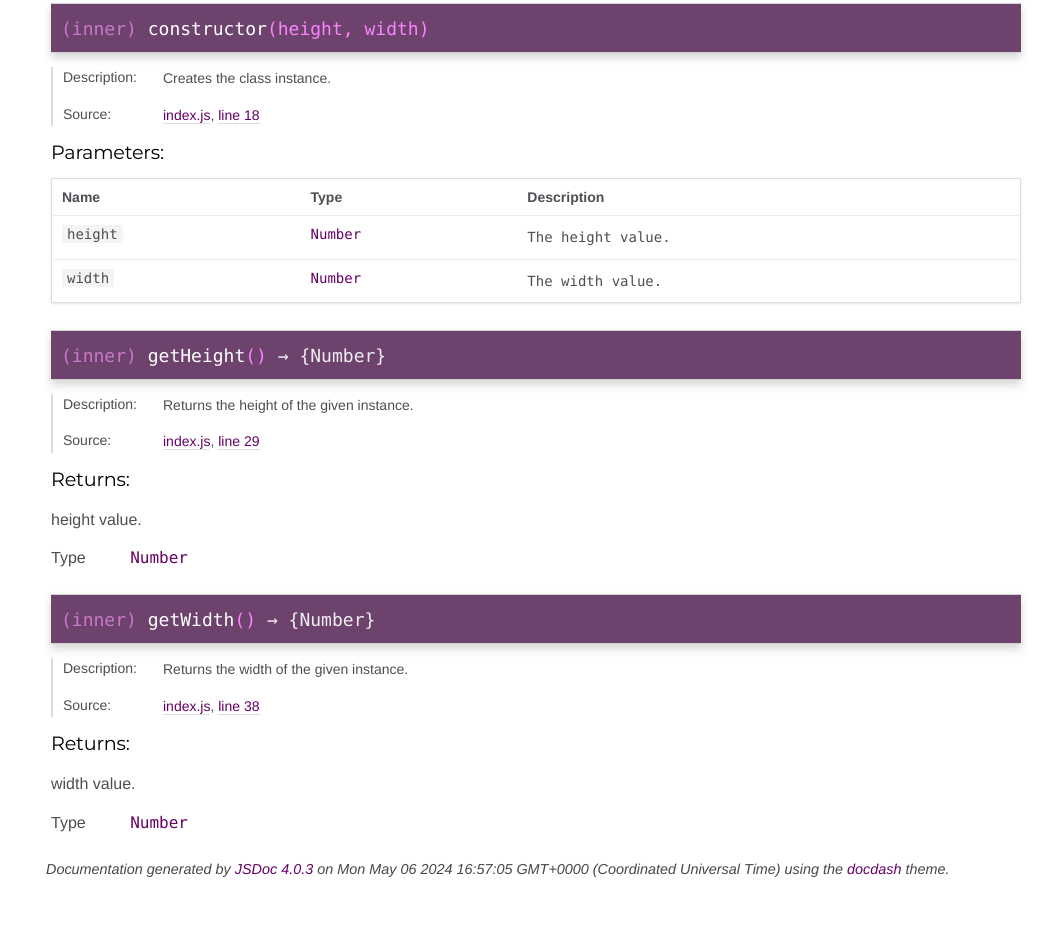
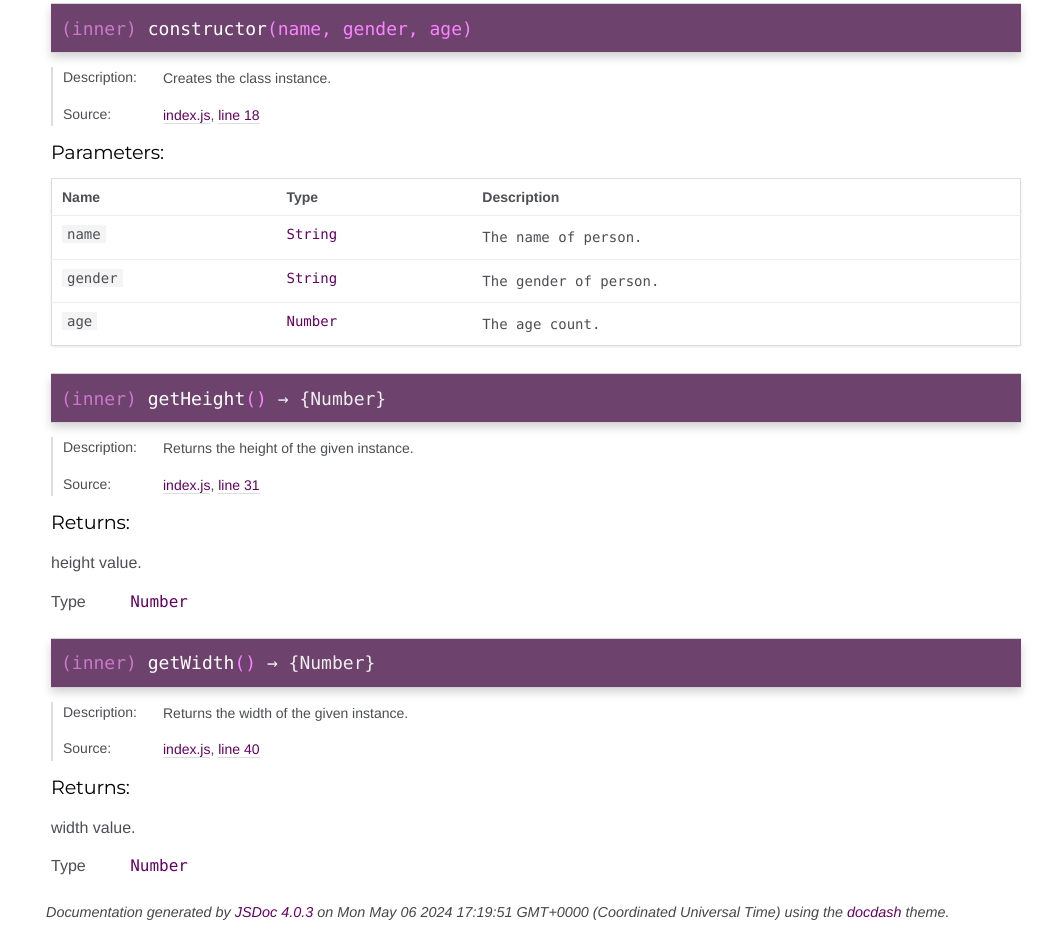
Before and after one commit to muqeem012/documentation-deployment-repo, a plain HTML site: page module-SomeClass.html in a window 1280 px wide. Shown: the part 690-1625 px from the top of the page, without its empty margins (239-1280 px from the left). Before the commit the page ends 1582 px from the top, so only its background shows below. Drawn offline with Linux system fonts and the light colour scheme.

Commit message:
deploy: 6ab2dba664789544b4c06dc88342270df6a24162

```diff
--- a/module-SomeClass.html
+++ b/module-SomeClass.html
@@ -163,7 +163,7 @@
 
 
 
-    <h4 class="name" id="~constructor"><span class="type-signature type-signature-inner">(inner) </span>constructor<span class="signature">(height, width)</span><span class="type-signature"></span></h4>
+    <h4 class="name" id="~constructor"><span class="type-signature type-signature-inner">(inner) </span>constructor<span class="signature">(name, gender, age)</span><span class="type-signature"></span></h4>
 
 
 
@@ -251,7 +251,55 @@
 
         <tr>
 
-                <td class="name"><code>height</code></td>
+                <td class="name"><code>name</code></td>
+
+
+            <td class="type">
+
+
+<span class="param-type">String</span>
+
+
+
+
+            </td>
+
+
+
+
+
+            <td class="description last"><p>The name of person.</p></td>
+        </tr>
+
+
+
+        <tr>
+
+                <td class="name"><code>gender</code></td>
+
+
+            <td class="type">
+
+
+<span class="param-type">String</span>
+
+
+
+
+            </td>
+
+
+
+
+
+            <td class="description last"><p>The gender of person.</p></td>
+        </tr>
+
+
+
+        <tr>
+
+                <td class="name"><code>age</code></td>
 
 
             <td class="type">
@@ -268,31 +316,7 @@
 
 
 
-            <td class="description last"><p>The height value.</p></td>
-        </tr>
-
-
-
-        <tr>
-
-                <td class="name"><code>width</code></td>
-
-
-            <td class="type">
-
-
-<span class="param-type">Number</span>
-
-
-
-
-            </td>
-
-
-
-
-
-            <td class="description last"><p>The width value.</p></td>
+            <td class="description last"><p>The age count.</p></td>
         </tr>
 
 
@@ -338,7 +362,7 @@
 
     <dt class="tag-source">Source:</dt>
     <dd class="tag-source"><ul class="dummy"><li>
-        <a href="index.js.html">index.js</a>, <a href="index.js.html#line29">line 29</a>
+        <a href="index.js.html">index.js</a>, <a href="index.js.html#line31">line 31</a>
     </li></ul></dd>
 
 
@@ -446,7 +470,7 @@
 
     <dt class="tag-source">Source:</dt>
     <dd class="tag-source"><ul class="dummy"><li>
-        <a href="index.js.html">index.js</a>, <a href="index.js.html#line38">line 38</a>
+        <a href="index.js.html">index.js</a>, <a href="index.js.html#line40">line 40</a>
     </li></ul></dd>
 
 
@@ -553,7 +577,7 @@
 <br class="clear">
 
 <footer>
-    Documentation generated by <a href="https://github.com/jsdoc3/jsdoc">JSDoc 4.0.3</a> on Mon May 06 2024 16:57:05 GMT+0000 (Coordinated Universal Time) using the <a href="https://github.com/clenemt/docdash">docdash</a> theme.
+    Documentation generated by <a href="https://github.com/jsdoc3/jsdoc">JSDoc 4.0.3</a> on Mon May 06 2024 17:19:51 GMT+0000 (Coordinated Universal Time) using the <a href="https://github.com/clenemt/docdash">docdash</a> theme.
 </footer>
 
 <script>prettyPrint();</script>
```
Also changed, not shown: index.html (+1 -1 lines), index.js.html (+8 -6 lines), module-SomeClass-SomeClass.html (+1 -1 lines), module-SomeFile.html (+1 -1 lines), module-Utils.html (+1 -1 lines), someFile.js.html (+1 -1 lines), utils_utils1.js.html (+1 -1 lines), 1 other file.
